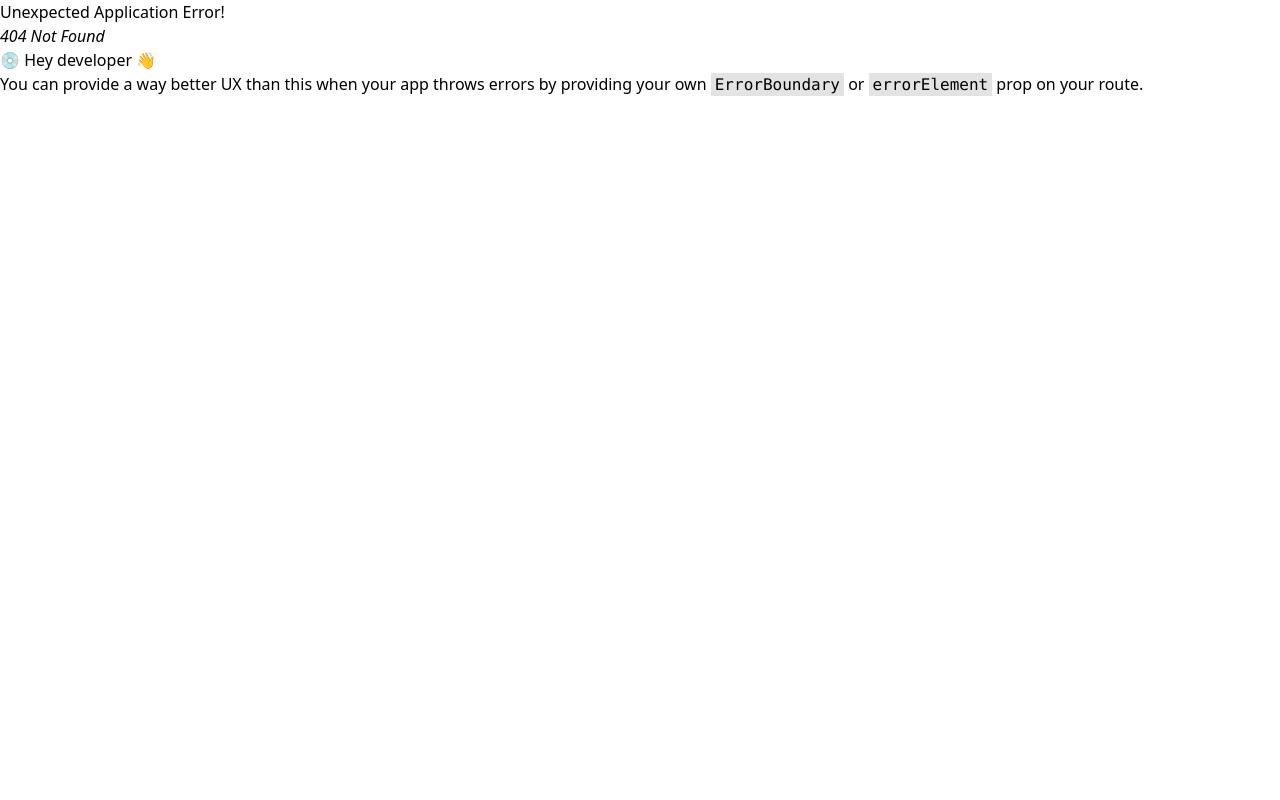
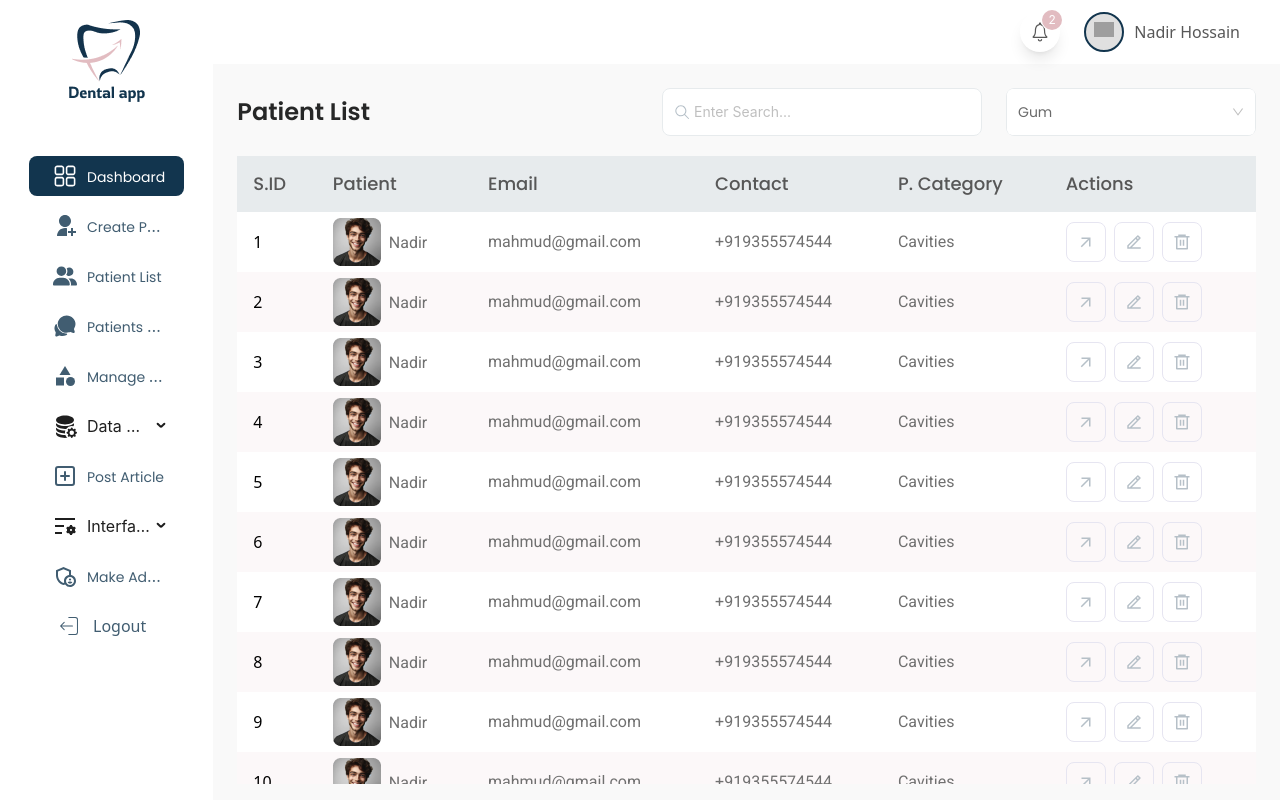
Before and after one commit to bdCalling-Sdt-hub/Dental-Dashboard, a React (Vite) app: page /patient-list in a window 1280 px wide. Before the commit this address had no page. Built offline with nearby package versions, Linux system fonts and the light colour scheme; grey boxes are pictures that could not be loaded.

Commit message:
:sparkles: design patient list page

```diff
--- a/src/index.css
+++ b/src/index.css
@@ -68,3 +68,20 @@ h1, h2, h3, h4, h5, h6, tr, td, th, span, p, li, ul{
 .ant-select-selector{
     border: none !important;
 }
+
+
+/* ant design pagition custom css start here */
+
+.ant-pagination .ant-pagination-item-active{
+    font-weight: 600;
+    background-color: #E2BCC1 !important;
+    border: none !important;
+    border-color: none !important;
+    border-radius: 100% !important;
+}
+
+.ant-pagination .ant-pagination-item-active a{
+    color: #607888 !important;
+}
+
+/* ant design pagition custom css end here */
--- a/src/layouts/Main/Header.jsx
+++ b/src/layouts/Main/Header.jsx
@@ -4,7 +4,7 @@ import { Link } from 'react-router-dom';
 
 const Header = () => {
     return (
-        <div className='bg-white flex items-end justify-end gap-6 py-3 px-5'>
+        <div className='bg-white flex items-end justify-end gap-6 py-3 pr-10'>
             <div className='w-10 h-10 shadow-lg rounded-full bg-white p-2'>
                 <Link to={"/notification"}>
                     <Badge count={2} color='#E2BCC1'>
--- a/src/layouts/Main/Sidebar.jsx
+++ b/src/layouts/Main/Sidebar.jsx
@@ -35,7 +35,7 @@ const Sidebar = () => {
             id: 3,
             title: "Patient List",
             icon: <FaUserGroup size={24} />,
-            path: "/user-list"
+            path: "/patient-list"
         },
         {
             id: 4,
--- a/src/components/Home/PatientListTable.jsx
+++ b/src/pages/Main/PatientList.jsx
@@ -1,19 +1,22 @@
-import { Link } from "react-router-dom"
-import Heading from "../Heading"
-import React, { useState } from "react";
 import person from "../../assets/person.png";
+import PatientEditModal from "../../components/Modal/PatientEditModal";
+import PatientDetailsModal from "../../components/Modal/PatientDetailsModal";
 import { MdOutlineArrowOutward } from "react-icons/md";
 import { RiEdit2Line } from "react-icons/ri";
 import { RiDeleteBin6Line } from "react-icons/ri";
 import Swal from "sweetalert2";
-import PatientEditModal from "../Modal/PatientEditModal";
-import PatientDetailsModal from "../Modal/PatientDetailsModal";
+import React, { useState } from "react";
+import Heading from "../../components/Heading";
+import { Input, Pagination, Select } from "antd";
+import { GoSearch } from "react-icons/go";
+const { Option } = Select;
 
-
-const PatientListTable = () => {
+const PatientList = () => {
     const [detailsModal, setDetailsModal] = useState(false);
     const [editModal, setEditModal] = useState(false);
 
+
+    // delete patient function
     const handleDelete=()=>{
         Swal.fire({
             title: "Are Your Sure ?",
@@ -28,14 +31,46 @@ const PatientListTable = () => {
             }
         });
     }
+
     return (
-        <>
-            <div className='flex items-center justify-between p-4'>
+        <div>
+
+            {/* header section */}
+            <div className='flex items-center justify-between'>
                 <Heading title={"Patient List"}/>
-                <Link className='underline poppins-regular text-[#707070] text-[12px] leading-[18px] pb-[4px]' to={"/product-list"}>View All</Link>
+                <div className="flex items-center gap-6">
+                    <Input
+                        prefix={<GoSearch color="#B6C0C8" size={16} />}
+                        placeholder="Enter Search..."
+                        style={{
+                            width: 320,
+                            height: 48,
+                            border: "1px solid #E7EBED",
+                            outline: "none",
+                            borderRadius: 8
+                        }}
+                        className="poppins-regular text-[#B6C0C8] text-[14px] leading-5"
+                    />
+
+                    <Select
+                        style={{
+                            width: 250,
+                            height: 48,
+                            border: "1px solid #E7EBED",
+                            outline: "none",
+                            borderRadius: 8
+                        }}
+                        className="poppins-regular text-[#6A6A6A] text-[14px] leading-5"
+                        defaultValue={"Gum"}
+                    >
+                        <Option value="gum">Gum</Option>
+                        <Option value="cavities">Cavities</Option>
+                    </Select>
+                </div>
             </div>
 
-            <table className="w-full table">
+            {/* table container start here */}
+            <table className="w-full table my-5">
                 <thead>
                     <tr className="text-left w-full bg-[#E7EBED] custom-table-list">
                         {
@@ -50,7 +85,7 @@ const PatientListTable = () => {
 
                 <tbody>
                     {
-                        [...Array(5)].map((item, index)=>
+                        [...Array(10)].map((item, index)=>
                         <React.Fragment key={index}>
                             <tr className={`${(index + 1) % 2 === 0 ? 'bg-[#FCF8F9]' : 'bg-white'}`}>
                                 <td>{index + 1}</td>
@@ -86,14 +121,25 @@ const PatientListTable = () => {
                     }
                 </tbody>
             </table>
+            {/* table container end here */}
+
+            {/* pagination */}
+            <div className="flex items-center justify-center relative">
+                <Pagination
+                    defaultCurrent={1}
+                    total={50}
+                    showTotal={(total, range) =>
+                        <span className="text-[#607888] roboto-regular text-base leading-[18px] absolute top-[25%] left-0">
+                            {`Showing ${range[0]}-${range[1]} of ${total} items`}
+                        </span>
+                    }
+                />
+            </div>
 
             <PatientEditModal editModal={editModal} setEditModal={setEditModal} />
             <PatientDetailsModal open={detailsModal} setOpen={setDetailsModal} />
-
-
-
-        </>
+        </div>
     )
 }
 
-export default PatientListTable;
+export default PatientList
--- a/src/routes/index.jsx
+++ b/src/routes/index.jsx
@@ -6,6 +6,7 @@ import VerifyOtp from "../pages/Auth/VerifyOtp";
 import UpdatePassword from "../pages/Auth/UpdatePassword";
 import Main from "../layouts/Main/Main";
 import Home from "../pages/Main/Home";
+import PatientList from "../pages/Main/PatientList";
 
 const router = createBrowserRouter([
     {
@@ -15,6 +16,10 @@ const router = createBrowserRouter([
             {
                 path: "/",
                 element: <Home/>
+            },
+            {
+                path: "patient-list",
+                element: <PatientList/>
             }
         ]
     },
```
